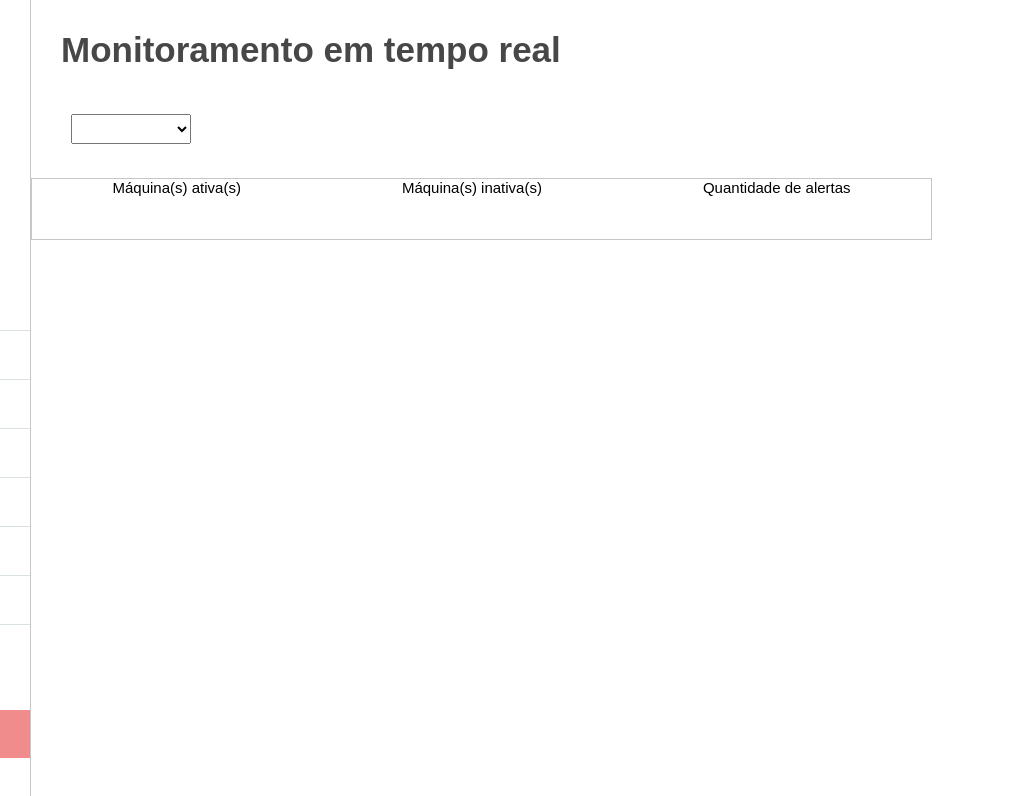
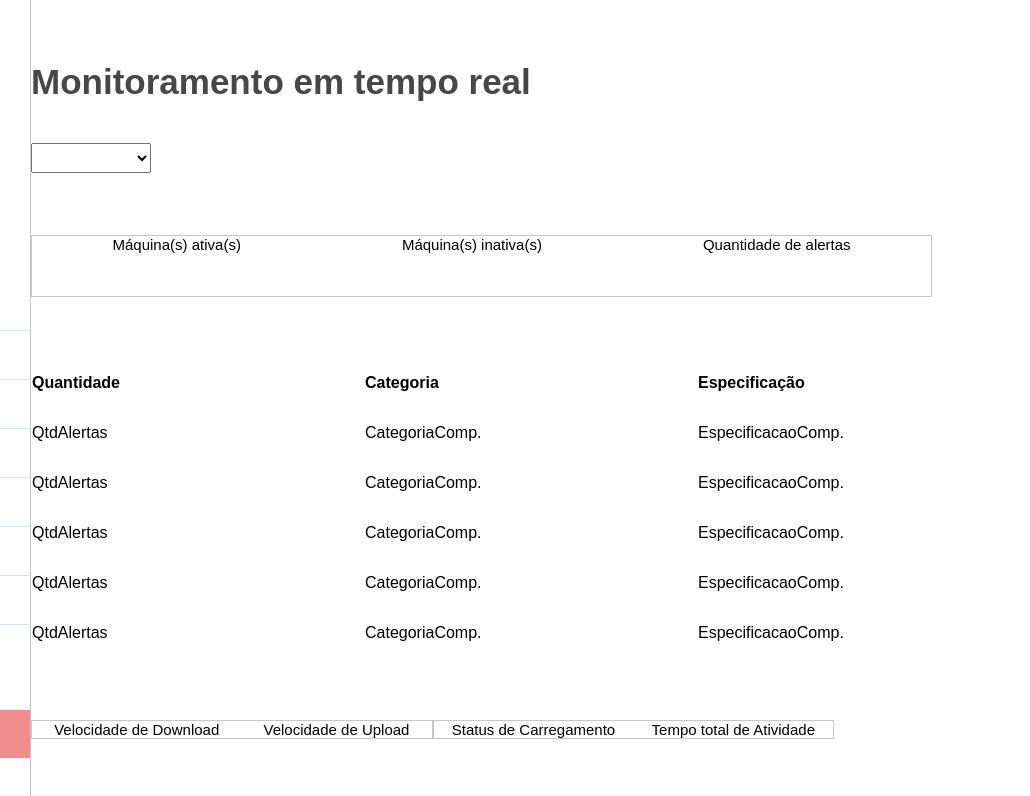
Before and after one commit to Sentinela-G3/Sentinela, a website: page public/dash_realTime.html in a window 1280 px wide. Shown: the top 796 px of the page, 250-1280 px from the left. Drawn offline with Linux system fonts and the light colour scheme.

Commit message:
Dash Tempo Real estruturada

```diff
--- a/public/css/dashboardRT.css
+++ b/public/css/dashboardRT.css
@@ -7,48 +7,47 @@ body{
     display: flex;
 }
 
-.section1{
+.dashboard {
+    width: var(--tamanho-largura-dash);
     display: flex;
-    justify-content: space-between;
-    height: 30vh;
-    width: 100%;
+    justify-content: space-evenly;
+    flex-direction: column;
 }
 
-.titulo_dashRT{
-    display: flex;
+.titulo_dashRT {
     font-size: 35px;
-    padding: 30px;
     color: rgb(71, 71, 71);
     height: 20px;
     width: 500px;
 }
 
-.div_select_setor{
+.div_select_setor {
     display: flex;
-    width: 200px;
     height: 30px;
-    justify-content: center;
 }
 
-.select_setor{
-    display: flex;
+.select_setor {
     width: 120px;
     height: 30px;
 }
 
-.box_kpi{
+.box_kpi {
     display: flex;
     height: 60px;
     width: 90%;
     justify-content: space-around;
     font-size: 15px;
-    justify-self: center;
     border: 0.5px solid rgba(128, 128, 128, 0.452);
 }
 
-.inicio_dashboard_RT{
-    width: 100%;
+.box_kpi2 {
     display: flex;
-    justify-content: space-between;
-    flex-direction: column;
 }
+
+.container_kpi {
+    width: 40%;
+    display: flex;
+    justify-content: space-around;
+    font-size: 15px;
+    border: 0.5px solid rgba(128, 128, 128, 0.452);
+}
--- a/public/css/navbar.css
+++ b/public/css/navbar.css
@@ -2,6 +2,7 @@
 
 :root {
     --tamanho-largura-nav: 35vh;
+    --tamanho-largura-dash: 200vh;
     --tamanho-altura-nav: 100vh;
     --tamanho-header: 80px;
     --tamanho-pagina: 90vh;
--- a/public/dash_realTime.html
+++ b/public/dash_realTime.html
@@ -1,9 +1,11 @@
 <!DOCTYPE html>
 <html lang="en">
+
 <head>
     <meta charset="UTF-8">
     <link rel="stylesheet" href="./css/navbar.css">
     <link rel="stylesheet" href="./css/dashboardRT.css">
+    <link rel="stylesheet" href="./css/table.css">
     <meta name="viewport" content="width=device-width, initial-scale=1.0">
     <title>Dashboard | Tempo Real</title>
 </head>
@@ -41,9 +43,7 @@
         </nav>
     </div>
 
-    <div class="section1">
-
-    <div class="inicio_dashboard_RT">
+    <div class="dashboard">
         <div class="titulo_dashRT">
             <span><b>Monitoramento em tempo real</b></span>
         </div>
@@ -66,8 +66,65 @@
             </div>
         </div>
 
+        <div>
+            <table class="table">
+                <thead class="table_head">
+                    <td class="table_title">Quantidade</td>
+                    <td class="table_title">Categoria</td>
+                    <td class="table_title">Especificação</td>
+                </thead>
+                <tbody class="table_body">
+                    <td class="table_data">QtdAlertas</td>
+                    <td class="table_data">CategoriaComp.</td>
+                    <td class="table_data">EspecificacaoComp.</td>
+                </tbody>
+                <tbody class="table_body">
+                    <td class="table_data">QtdAlertas</td>
+                    <td class="table_data">CategoriaComp.</td>
+                    <td class="table_data">EspecificacaoComp.</td>
+                </tbody>
+                <tbody class="table_body">
+                    <td class="table_data">QtdAlertas</td>
+                    <td class="table_data">CategoriaComp.</td>
+                    <td class="table_data">EspecificacaoComp.</td>
+                </tbody>
+                <tbody class="table_body">
+                    <td class="table_data">QtdAlertas</td>
+                    <td class="table_data">CategoriaComp.</td>
+                    <td class="table_data">EspecificacaoComp.</td>
+                </tbody>
+                <tbody class="table_body">
+                    <td class="table_data">QtdAlertas</td>
+                    <td class="table_data">CategoriaComp.</td>
+                    <td class="table_data">EspecificacaoComp.</td>
+                </tbody>
+            </table>
+
+        </div>
+
+        <div class="box_kpi2">
+            <div class="container_kpi">
+                <div class="kpi_maqAtiva">
+                    <span>Velocidade de Download</span>
+                </div>
+
+                <div class="kpi_maqInativa">
+                    <span>Velocidade de Upload</span>
+                </div>
+            </div>
+
+            <div class="container_kpi">
+                <div class="kpi_maqAtiva">
+                    <span>Status de Carregamento</span>
+                </div>
+
+                <div class="kpi_maqInativa">
+                    <span>Tempo total de Atividade</span>
+                </div>
+            </div>
         </div>
     </div>
 
 </body>
+
 </html>
```
Lines whose indentation alone changed are shown as unchanged.
